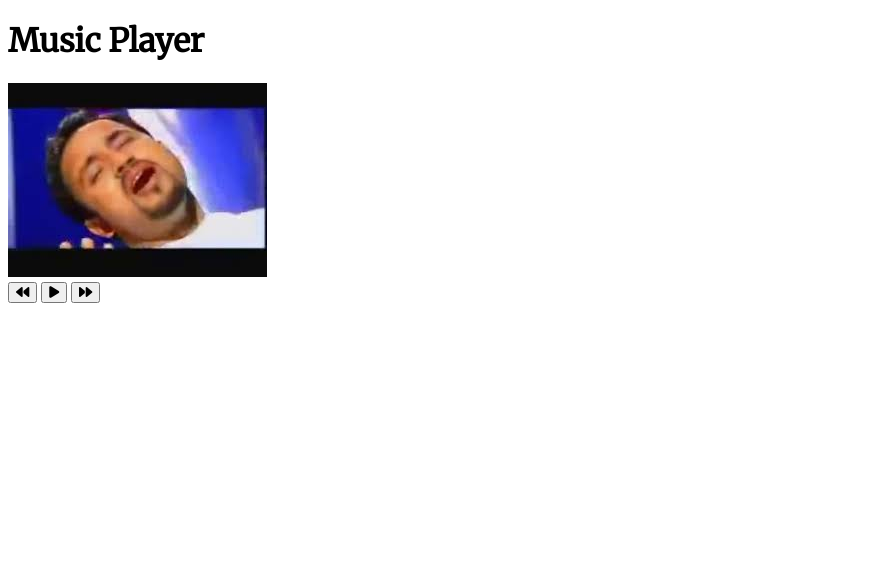
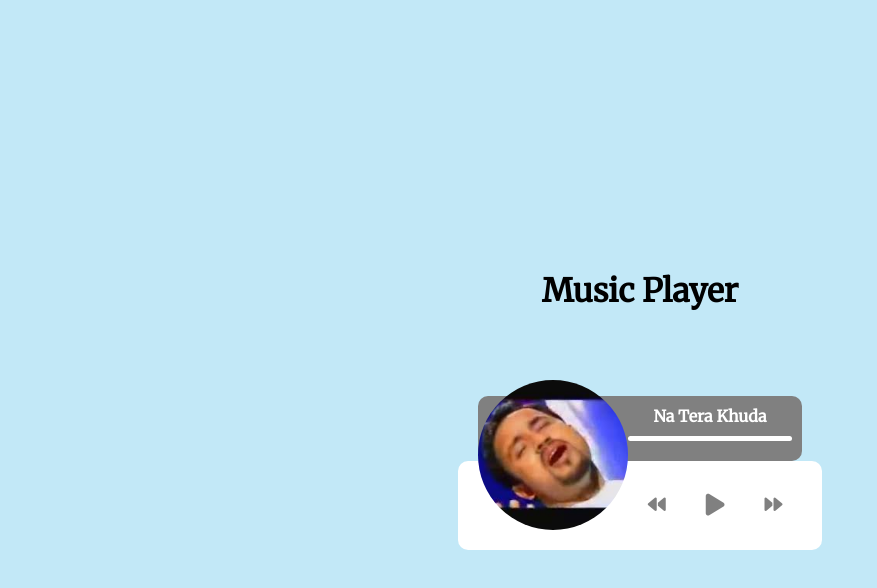
Before and after one commit to sufiyan0/projects, a plain HTML site: page project10/index.html in a window 1280 px wide. Shown: the whole page, without its empty margins (0-877 px from the left). Drawn offline with Linux system fonts and the light colour scheme.

Commit message:
pro 10
10

```diff
--- a/project10/index.html
+++ b/project10/index.html
@@ -6,18 +6,17 @@
     <meta name="viewport" content="width=device-width, initial-scale=1.0">
     <link rel="stylesheet" href="style.css">
     <link rel="stylesheet" href="https://cdnjs.cloudflare.com/ajax/libs/font-awesome/6.0.0-beta2/css/all.min.css" integrity="sha512-YWzhKL2whUzgiheMoBFwW8CKV4qpHQAEuvilg9FAn5VJUDwKZZxkJNuGM4XkWuk94WCrrwslk8yWNGmY1EduTA==" crossorigin="anonymous" referrerpolicy="no-referrer" />
-    <link rel="stylesheet" href="https://cdnjs.cloudflare.com/ajax/libs/font-awesome/6.0.0-beta2/css/all.min.css" integrity="sha512-YWzhKL2whUzgiheMoBFwW8CKV4qpHQAEuvilg9FAn5VJUDwKZZxkJNuGM4XkWuk94WCrrwslk8yWNGmY1EduTA==" crossorigin="anonymous" referrerpolicy="no-referrer" />
     <title>Audio Player</title>
 </head>
 <body>
     <!-- Project title -->
     <h1>Music Player</h1>
     <!-- Container for music Player -->
-    <div class="container" id="container">
+    <div class="container play" id="container">
         <!-- container for info about the current song -->
         <div class="info">
             <!-- Placeholder Name of current song will aded here  -->
-            <h4 id="song-title" ></h4>
+            <h4 id="song-title" >Na Tera Khuda</h4>
             <!-- Progress bar showing progress of playback for current song  -->
             <div class="progress" id="progress"></div>
         </div>
--- a/project10/style.css
+++ b/project10/style.css
@@ -1,6 +1,129 @@
 @import url('https://fonts.googleapis.com/css2?family=Merriweather&display=swap');
+
+*{
+    box-sizing: border-box;
+}
 
 
 body{
+    background-color: rgb(194, 232, 247);
+    height: 100vh;
+    display: flex;
+    align-items: center;
+    justify-content: center;
+    margin: 0;
+    flex-direction: column;
     font-family: 'Merriweather', serif;
+
+
 }
+
+.container{
+    background-color: white;
+    border-radius: 10px;
+    display: flex;
+    padding: 20px;
+    margin: 100px,0;
+    position: relative;
+    z-index: 10px;
+}
+
+.album-art{
+   position: relative;
+    width: 150px;
+}
+.album-art img{
+    border-radius: 50%;
+    bottom: 0;
+    left: 0;
+    object-fit: cover;
+    height: 150px;
+    width: 150px;
+    position:absolute;
+    animation:  rotate 2.5s linear infinite;
+    animation-play-state: paused;
+
+}
+
+.container.play img{
+    animation-play-state: running;
+}
+
+@keyframes rotate {
+    from{
+        transform: rotate(0deg);
+    }
+    to{
+        transform: rotate(360deg);
+    }
+}
+
+.nav{
+    display: flex;
+    align-items: center;
+    justify-content: center;
+    z-index: 1;
+
+}
+
+.nav-btn{
+    position:relative;
+    background-color: white;
+    border: 0;
+    color: gray;
+    padding: 10px;
+    margin: 0 10px;
+    font-size: 18px;
+    cursor: pointer;
+}
+
+.nav-btn-large{
+    font-size: 25px;
+}
+
+.info{
+    background-color: gray;
+    border-radius: 10px;
+    position: absolute;
+    top: 0px;
+    left: 20px;
+    width: calc(100% - 40px);
+    padding: 10px 10px 10px 150px;
+    transform: translateY(0%);
+    transition: transform 1s ease-in , opacity 1s ease-in;
+    opacity: 0;
+    z-index: 0;
+    color: white;
+}
+
+.container.play .info{
+    opacity: 1;
+    transform: translateY(-100%);
+}
+
+.info h4{
+    margin: 0;
+    text-align: center;
+}
+
+.progress{
+    background-color: white;
+    border-radius: 5px;
+    cursor: pointer;
+    margin: 10px 0;
+    height: 5px;
+    width: 100%;
+}
+
+.progress-bar{
+    background-color: rgb(13, 121, 163);
+    border-radius: 5px;
+    height: 100%;
+    width: 50px;
+    transition: width 0.1s linear;
+
+}
+
+h1 {
+    margin-bottom: 150px;
+}
```
